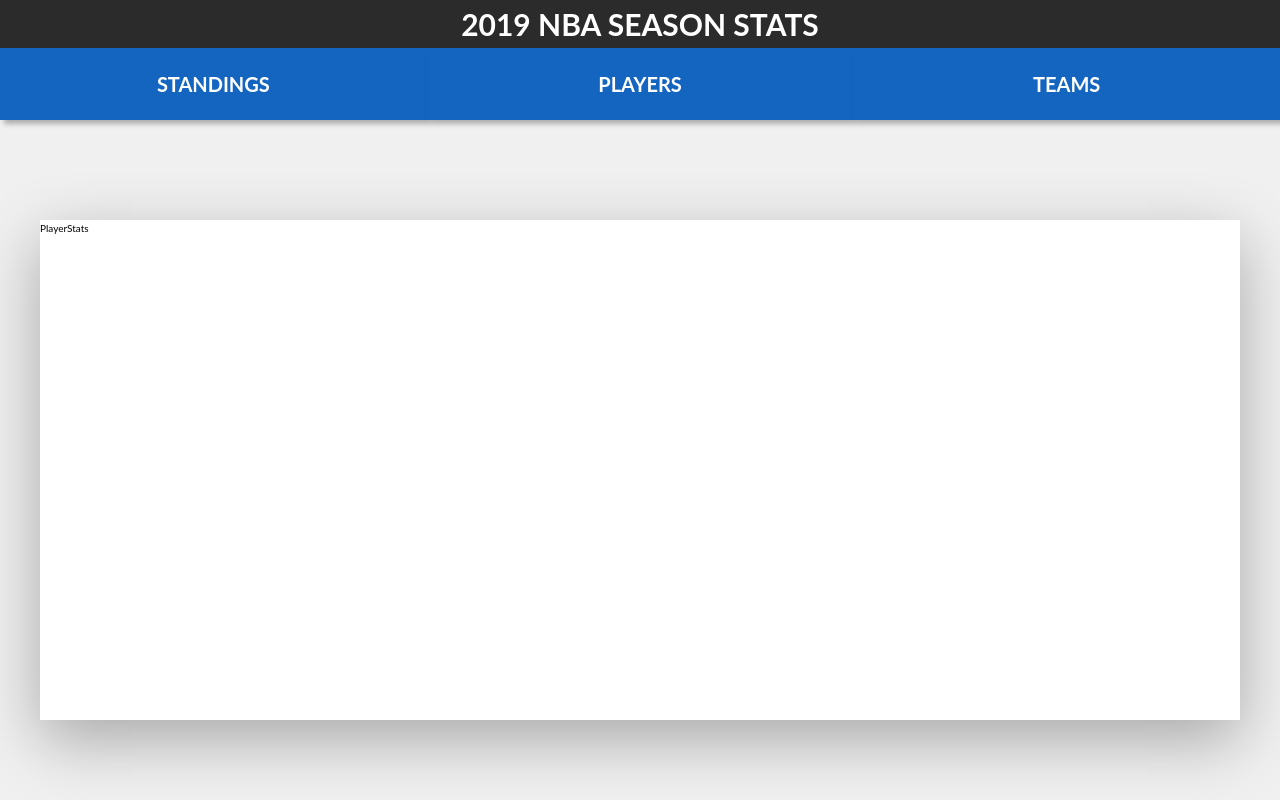
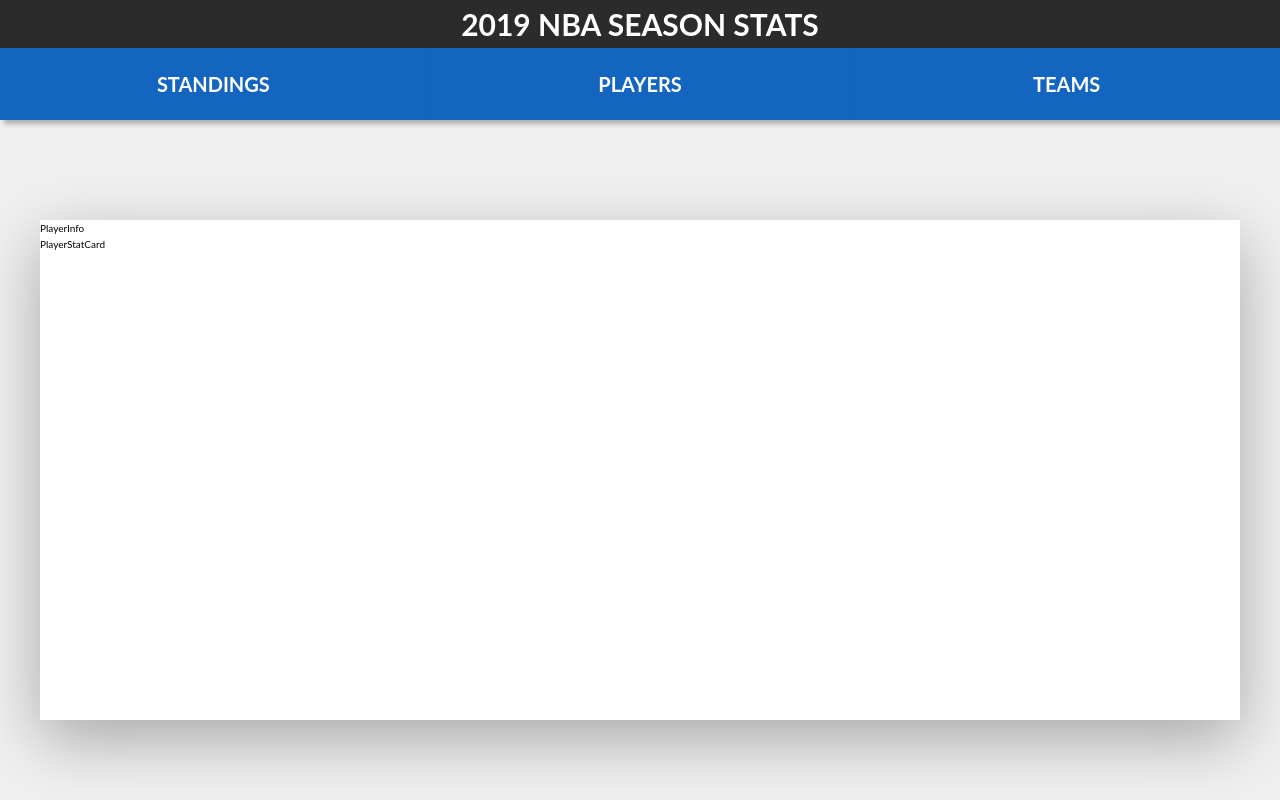
Before and after one commit to e3cd/nba2019-react, a React (Create React App) app: page /players/1 in a window 1280 px wide. Built offline with nearby package versions, Linux system fonts and the light colour scheme; no server answers.

Commit message:
pass stats and info props to profile page

```diff
--- a/src/actions/index.js
+++ b/src/actions/index.js
@@ -62,10 +62,10 @@
   const getPlayerStats = endpointConstants.FETCH_PLAYER_STATS(personId);
 
   const response = await stats.get(getPlayerStats);
-  console.log(response.data.league.standard.stats.regularSeason);
+  // console.log(response.data.league.standard.stats);
 
   dispatch({
     type: FETCH_PLAYER_STATS,
-    payload: response.data.league.standard.stats.regularSeason
+    payload: response.data.league.standard.stats
   });
 };
--- a/src/api/endpoints/index.js
+++ b/src/api/endpoints/index.js
@@ -4,6 +4,7 @@
   FETCH_TEAMS: `/prod/v2/2018/teams.json`,
   FETCH_STANDINGS: `/prod/v1/current/standings_conference.json`,
   FETCH_PLAYERS: `/prod/v1/2018/players.json`,
+  FETCH_PLAYOFF_BRACKET: `/data/10s/prod/v1/2018/playoffsBracket.json`,
 
   FETCH_PLAYER_STATS: personId =>
     `/prod/v1/2018/players/${personId}_profile.json`,
--- a/src/components/App.js
+++ b/src/components/App.js
@@ -1,7 +1,7 @@
 import React, { Component } from "react";
 import { Router, Switch, Route } from "react-router-dom";
 import HeaderNav from "./HeaderNav";
-import PlayerStats from "./players/PlayerStats";
+import PlayerProfile from "./players/PlayerProfile";
 import PlayerSearch from "./players/PlayerSearch";
 import StandingsPage from "./standings/StandingsPage";
 import TeamsList from "./teams/TeamsList";
@@ -18,7 +18,7 @@
         <div className="app-container">
           <Switch>
             <Route path="/" exact component={StandingsPage} />
-            <Route path="/players/:id" exact component={PlayerStats} />
+            <Route path="/players/:id" exact component={PlayerProfile} />
             <Route path="/players/" exact component={PlayerSearch} />
             <Route path="/teams/" exact component={TeamsList} />
             <Route path="/teams/:id" exact component={TeamStats} />
--- /dev/null
+++ b/src/components/players/PlayerProfile.js
@@ -0,0 +1,61 @@
+import React, { Component } from "react";
+import { fetchPlayerStats, fetchPlayers, fetchTeams } from "../../actions";
+import { connect } from "react-redux";
+import PlayerInfo from "./playerStatsCards/PlayerInfo";
+import PlayerStatCard from "./playerStatsCards/PlayerStatCard";
+
+class PlayerProfile extends Component {
+  componentDidMount() {
+    this.props.fetchPlayers();
+    this.props.fetchPlayerStats(this.props.match.params.id);
+    this.props.fetchTeams();
+  }
+
+  //use componentWillMOUNT TO store the stats prop
+  componentWillMount() {
+    this.props.fetchPlayerStats(this.props.match.params.id);
+  }
+
+  getPlayerStats = playerId => {
+    return !this.props.players ? null : this.props.fetchPlayerStats(playerId);
+  };
+
+  getPlayerProfile = personId => {
+    return !this.props.players
+      ? null
+      : this.props.players.find(player => player.personId === personId);
+  };
+
+  render() {
+    // console.log(this.props.players);
+    // console.log(this.props.playerStats);
+    // //get last Player stats from redux state using pop
+    const lastPlayerStats = this.props.playerStats.pop();
+    // console.log(lastPlayerStats);
+    // console.log(this.props.match.params.id);
+    const searchedPlayerProfile = this.getPlayerProfile(
+      this.props.match.params.id
+    );
+    // console.log(searchedPlayerProfile);
+
+    return (
+      <div>
+        <PlayerInfo info={searchedPlayerProfile} />
+        <PlayerStatCard stats={lastPlayerStats} />
+      </div>
+    );
+  }
+}
+
+const mapStateToProps = state => {
+  return {
+    players: state.players[0],
+    playerStats: state.playerStats,
+    teams: state.teams[0]
+  };
+};
+
+export default connect(
+  mapStateToProps,
+  { fetchPlayerStats, fetchPlayers, fetchTeams }
+)(PlayerProfile);
--- a/src/components/players/PlayerResultsList.css
+++ b/src/components/players/PlayerResultsList.css
@@ -1,17 +1,21 @@
 .results-container {
   position: relative;
-
+  text-decoration: none;
   top: 1.5rem;
   padding: 2rem;
   margin: 8rem;
-
   overflow: hidden;
 
   display: grid;
-  grid-template-columns: repeat(3, minmax(15rem, 1fr));
+  grid-template-columns: repeat(auto-fill, minmax(30rem, 1fr));
   grid-gap: 2rem;
   align-items: center;
   text-align: center;
+}
+
+.player-link {
+  color: rgb(0, 0, 0);
+  text-decoration: none;
 }
 
 .player-cards-container {
@@ -19,8 +23,8 @@
   box-shadow: rgba(0, 0, 0, 0.1) 0px 0.4rem 0.5rem;
   border-radius: 3px;
   transition: all 0.3s ease-in;
-  font-size: 2rem;
-
+  font-size: 1.8rem;
+  /* font-weight: 300; */
   cursor: pointer;
   display: grid;
   grid-template-columns: 1.25fr 1.5fr;
@@ -39,6 +43,9 @@
 .player-name {
   justify-content: center;
   margin-bottom: 1rem;
+  font-weight: 700;
+  /* max-width: 100%;
+  height: auto; */
 }
 
 .player-sublabel {
@@ -55,5 +62,10 @@
 }
 
 .team-name {
-  margin-top: 1rem;
+  margin: 1rem 0 0 0.5rem;
 }
+
+/* @media only screen and (max-width: 83rem) {
+    .player-cards-container {
+      font-size: 2.5rem;
+    } */
--- a/src/components/players/PlayerResultsList.js
+++ b/src/components/players/PlayerResultsList.js
@@ -1,5 +1,7 @@
 import React, { Component } from "react";
 import { endpointConstants } from "./../../api/endpoints";
+import { Link } from "react-router-dom";
+import { withRouter } from "react-router";
 import "./PlayerResultsList.css";
 
 class PlayerResultsList extends Component {
@@ -29,12 +31,14 @@
             backgroundPosition: "center"
           };
 
+          const playerStatsUrl = `players/${player.personId}`;
+
           return (
-            <div>
+            <Link to={playerStatsUrl} className="player-link">
               <div className="player-cards-container">
                 <img
                   src={playerImg}
-                  alt="player"
+                  alt="scrub"
                   className="player-image"
                   style={playerImageStyle}
                 />
@@ -49,7 +53,7 @@
                   </div>
                 </div>
               </div>
-            </div>
+            </Link>
           );
         })
       : null;
@@ -59,8 +63,8 @@
     //make new teams and player objects from actions to remove the SCRUB players and non-nba teams
 
     const players = this.props.getPlayers;
-    console.log(players);
-    console.log(this.props.getTeams);
+    // console.log(players);
+    // console.log(this.props.getTeams);
 
     //make a new array with fullName of each player
     const newPlayers = !players
@@ -82,7 +86,7 @@
 
     //use players instead of newPlayers for some reason
     const filteredPlayers = search(players, searchTerm);
-    console.log(filteredPlayers);
+    // console.log(filteredPlayers);
 
     // let teamLogo = this.getTeamName(team.teamId).tricode;
     // let imgSrc = endpointConstants.TEAM_LOGO(teamLogo);
@@ -95,4 +99,4 @@
   }
 }
 
-export default PlayerResultsList;
+export default withRouter(PlayerResultsList);
--- a/src/components/players/PlayerSearch.js
+++ b/src/components/players/PlayerSearch.js
@@ -12,10 +12,12 @@
   render() {
     // console.log(this.getNbaTeams(this.props.teams));
     return (
-      <PlayerSearchButton
-        getPlayers={this.props.players}
-        getTeams={this.props.teams}
-      />
+      <div>
+        <PlayerSearchButton
+          getPlayers={this.props.players}
+          getTeams={this.props.teams}
+        />
+      </div>
     );
   }
 }
--- a/src/components/players/PlayerStats.js
+++ /dev/null
@@ -1,24 +0,0 @@
-import React, { Component } from "react";
-// import { fetchPlayers, fetchPlayerStats } from "./../../actions";
-// import { connect } from "react-redux";
-// import PlayerSearchButton from "./PlayerSearchButton";
-
-class PlayerStats extends Component {
-  // componentDidMount() {
-  //   this.props.fetchPlayers();
-  //   this.props.fetchTeams();
-  // }
-  render() {
-    return <div>PlayerStats</div>;
-  }
-}
-
-// const mapStateToProps = state => {
-//   return {
-//     players: state.players[0],
-//     playerStats: state.playerStats[0],
-//     teams: state.teams[0]
-//   };
-// };
-
-export default PlayerStats;
--- /dev/null
+++ b/src/components/players/playerStatsCards/PlayerInfo.js
@@ -0,0 +1,10 @@
+import React, { Component } from "react";
+
+class PlayerInfo extends Component {
+  render() {
+    console.log(this.props.info);
+    return <div>PlayerInfo</div>;
+  }
+}
+
+export default PlayerInfo;
--- /dev/null
+++ b/src/components/players/playerStatsCards/PlayerStatCard.js
@@ -0,0 +1,10 @@
+import React, { Component } from "react";
+
+class PlayerStatCard extends Component {
+  render() {
+    console.log(this.props.stats);
+    return <div>PlayerStatCard</div>;
+  }
+}
+
+export default PlayerStatCard;
```
